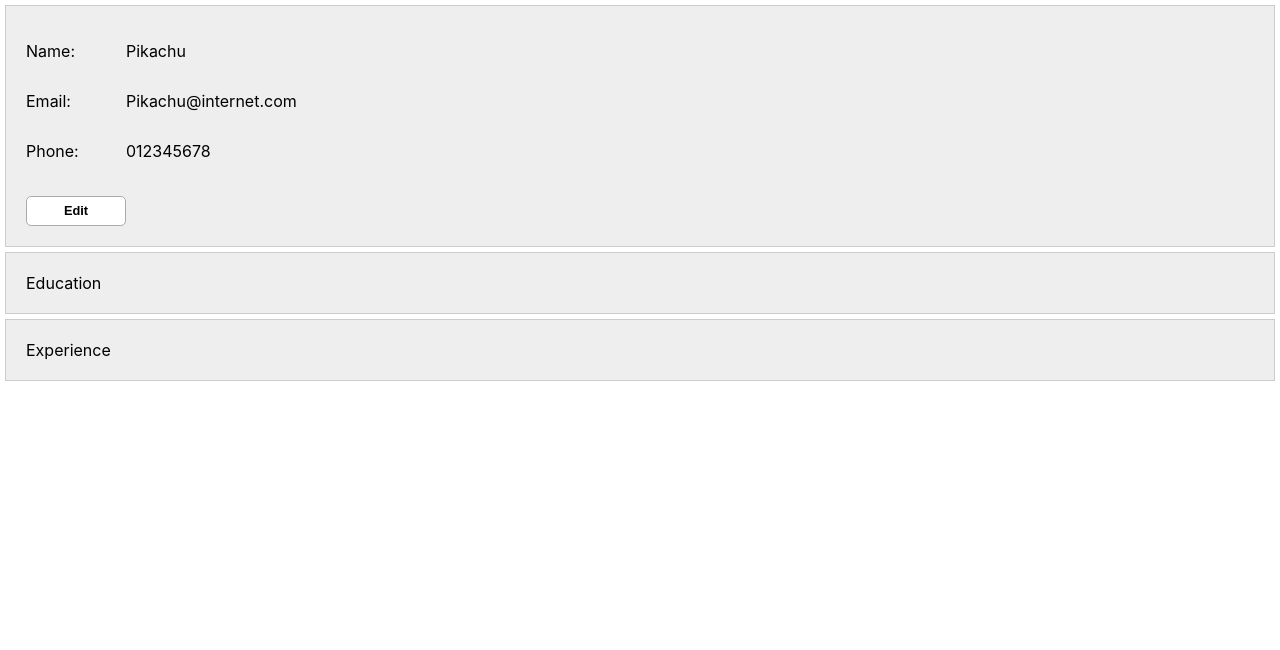
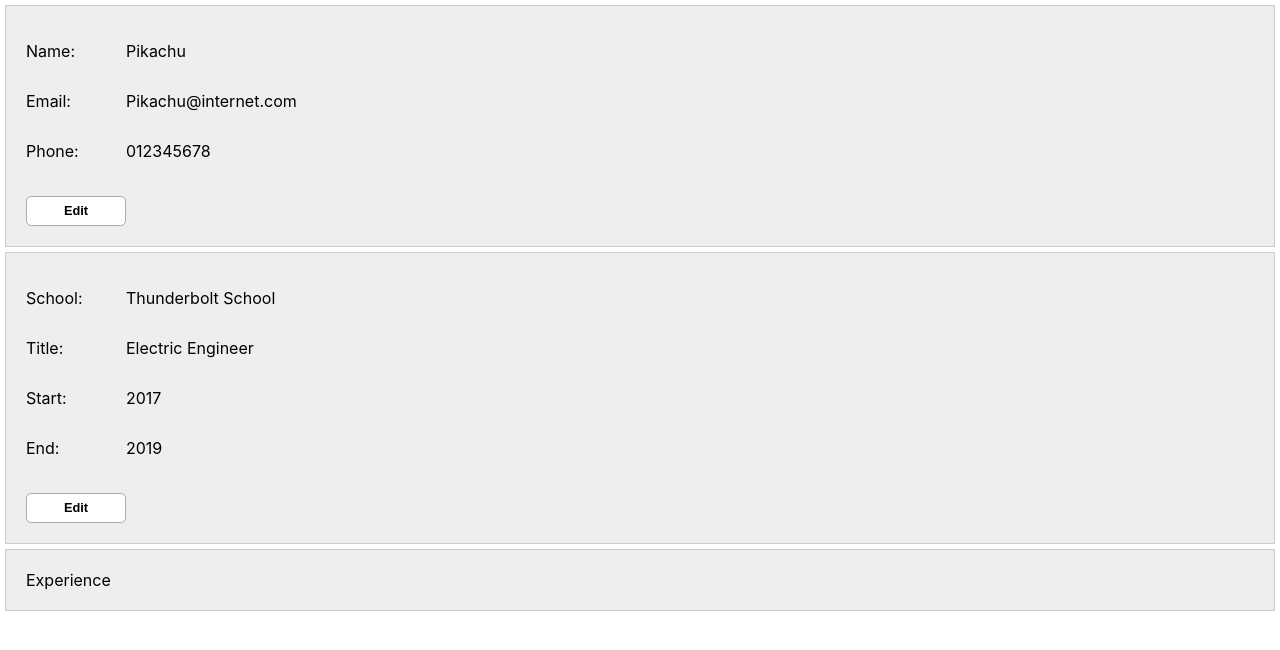
Before and after one commit to pudu87/cv-project, a React (Create React App) app: page / in a window 1280 px wide. Shown: the top 650 px of the page. Built offline with nearby package versions, Linux system fonts and the light colour scheme.

Commit message:
add Eduction.js and subcomponents

```diff
--- a/src/App.scss
+++ b/src/App.scss
@@ -40,8 +40,21 @@ input[type='submit']:hover {
 ul,
 form {
   display: grid;
-  grid-template-rows: repeat(3, 50px);
   align-items: center;
+}
+.General {
+  ul,
+  form {
+    grid-template-rows: repeat(3, 50px);
+  }
+}
+.Education {
+  form {
+    grid-template-rows: repeat(3, minmax(50px, auto));
+  }
+  ul {
+    grid-template-rows: repeat(4, 50px)
+  }
 }
 li,
 label {
@@ -49,3 +62,21 @@ label {
   grid-template-columns: 100px 200px;
   align-items: center;
 }
+.dates {
+  display: grid;
+  grid-template-columns: 200px 100px;
+}
+.start-end {
+  display: grid;
+  grid-template-rows: repeat(2, 50px);
+}
+.start-end > label {
+  grid-template-columns: 100px 100px;
+}
+.ongoing {
+  display: grid;
+  grid-template-columns: auto;
+  grid-template-rows: 2em;
+  justify-items: center;
+  align-content: center;
+}
--- a/src/components/Education.js
+++ b/src/components/Education.js
@@ -1,9 +1,64 @@
-function Education() {
-  return (
-    <section className="Education">
-      Education
-    </section>
-  );
+import React from 'react'
+import In from './education/In'
+import Out from './education/Out'
+
+class Education extends React.Component {
+  constructor(props) {
+    super(props);
+
+    this.toggleContent = this.toggleContent.bind(this);
+    this.handleTextChange = this.handleTextChange.bind(this);
+    this.handleCheckChange = this.handleCheckChange.bind(this);
+
+    this.state = {
+      edit: false,
+      school: 'Thunderbolt School',
+      title: 'Electric Engineer',
+      start: '2017',
+      end: '2019',
+      ongoing: false
+    };
+  }
+
+  toggleContent() {
+    this.setState({
+      edit: !this.state.edit
+    })
+  }
+
+  handleTextChange(data) {
+    this.setState({
+      [data.name]: data.value
+    })
+  }
+
+  handleCheckChange(data) {
+    console.log(data)
+    this.setState({
+      [data.name]: data.checked
+    })
+  }
+
+  render() {
+    let content;
+    if (this.state.edit) {
+      content = <In
+        data={this.state}
+        toggle={this.toggleContent}
+        onTextChange={this.handleTextChange}
+        onCheckChange={this.handleCheckChange} />;
+    } else {
+      content = <Out
+        data={this.state}
+        toggle={this.toggleContent} />;
+    }
+
+    return (
+      <section className="Education">
+        {content}
+      </section>
+    );
+  }
 }
 
-export default Education;
+export default Education
--- a/src/components/General.js
+++ b/src/components/General.js
@@ -7,7 +7,7 @@ class General extends React.Component {
     super(props);
 
     this.toggleContent = this.toggleContent.bind(this);
-    this.handleInputChange = this.handleInputChange.bind(this);
+    this.handleTextChange = this.handleTextChange.bind(this);
 
     this.state = {
       edit: false,
@@ -23,7 +23,7 @@ class General extends React.Component {
     })
   }
 
-  handleInputChange(data) {
+  handleTextChange(data) {
     this.setState({
       [data.name]: data.value
     })
@@ -35,7 +35,7 @@ class General extends React.Component {
       content = <In
         data={this.state}
         toggle={this.toggleContent}
-        onInputChange={this.handleInputChange} />;
+        onTextChange={this.handleTextChange} />;
     } else {
       content = <Out
         data={this.state}
--- /dev/null
+++ b/src/components/education/In.js
@@ -0,0 +1,73 @@
+function In(props) {
+
+  const { school, title, start, end, ongoing } = props.data;
+
+  const handleSubmit = e => {
+    e.preventDefault();
+    props.toggle();
+  }
+
+  const handleTextChange = e => {
+    props.onTextChange(e.target);
+  }
+
+  const handleCheckChange = e => {
+    props.onCheckChange(e.target);
+  }
+
+  return (
+    <div>
+      <form onSubmit={handleSubmit}>
+        <label>
+          <span>School:</span>
+          <input
+            type='text'
+            name='school'
+            value={school}
+            onChange={handleTextChange}/>
+        </label>
+        <label>
+          <span>Title:</span>
+          <input
+            type='text'
+            name='title'
+            value={title}
+            onChange={handleTextChange}/>
+        </label>
+        <div className='dates'>
+          <div className='start-end'>
+            <label>
+              <span>Start:</span>
+              <input
+                type='text'
+                name='start'
+                value={start}
+                onChange={handleTextChange}/>
+            </label>
+            <label>
+              <span>End:</span>
+              <input
+                type='text'
+                name='end'
+                value={end}
+                onChange={handleTextChange}/>
+            </label>
+          </div>
+          <label className='ongoing'>
+            <span>Ongoing?</span>
+            <input
+              type='checkbox'
+              name='ongoing'
+              checked={ongoing}
+              onChange={handleCheckChange}/>
+          </label>
+        </div>
+        <input
+          type='submit'
+          value='Confirm'/>
+      </form>
+    </div>
+  );
+}
+
+export default In
--- /dev/null
+++ b/src/components/education/Out.js
@@ -0,0 +1,48 @@
+function Out(props) {
+
+  const { school, title, start, end, ongoing } = props.data;
+
+  const handleEdit = () => {
+    props.toggle();
+  }
+
+  let endContent;
+  if (!ongoing) {
+    endContent = (
+      <li>
+        <span>End:</span>
+        <span id='end'>{end}</span>
+      </li>
+    )
+  } else {
+    endContent = (
+      <li>
+        <span>End:</span>
+        <span id='end'>...</span>
+      </li>
+    )
+  }
+
+  return (
+    <div>
+      <ul>
+        <li>
+          <span>School:</span>
+          <span id='school'>{school}</span>
+        </li>
+        <li>
+          <span>Title:</span>
+          <span id='title'>{title}</span>
+        </li>
+        <li>
+          <span>Start:</span>
+          <span id='start'>{start}</span>
+        </li>
+        {endContent}
+      </ul>
+      <button onClick={handleEdit}> Edit </button>
+    </div>
+  );
+}
+
+export default Out
--- a/src/components/general/In.js
+++ b/src/components/general/In.js
@@ -7,8 +7,8 @@ function In(props) {
     props.toggle();
   }
 
-  const handleInputChange = e => {
-    props.onInputChange(e.target);
+  const handleTextChange = e => {
+    props.onTextChange(e.target);
   }
 
   return (
@@ -20,7 +20,7 @@ function In(props) {
             type='text'
             name='name'
             value={name}
-            onChange={handleInputChange}/>
+            onChange={handleTextChange}/>
         </label>
         <label>
           <span>Email:</span>
@@ -28,15 +28,15 @@ function In(props) {
             type='email'
             name='email'
             value={email}
-            onChange={handleInputChange}/>
+            onChange={handleTextChange}/>
         </label>
         <label>
           <span>Phone:</span>
           <input
             type='tel'
-            name='tel'
+            name='phone'
             value={phone}
-            onChange={handleInputChange}/>
+            onChange={handleTextChange}/>
         </label>
         <input
           type='submit'
```
